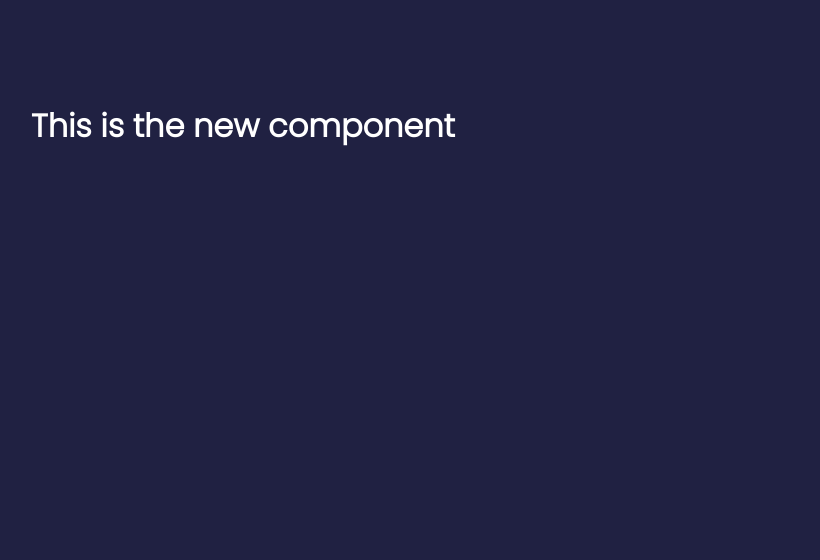
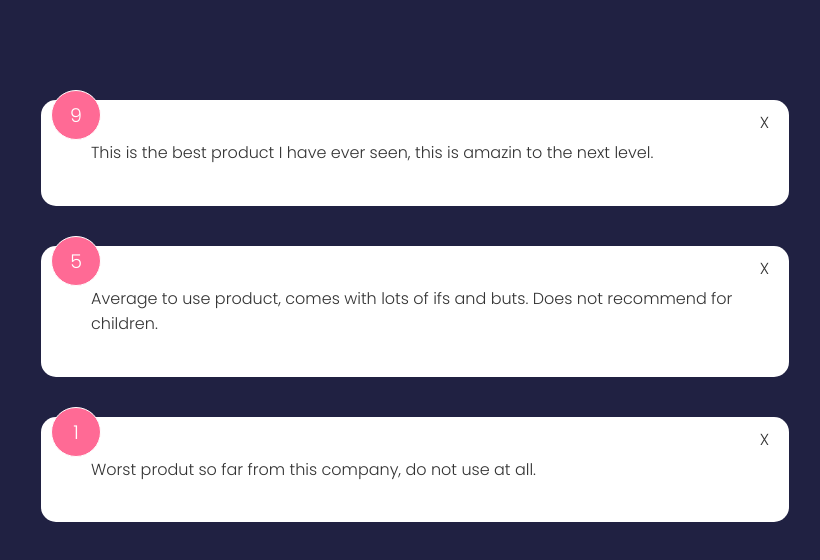
Before and after one commit to ChaitanyaVSH/svelte-feedback-app, a Svelte app: page / in a window 1280 px wide. Shown: the top 560 px of the page, without its empty margins (225-1045 px from the left). Built offline with nearby package versions, Linux system fonts and the light colour scheme.

Commit message:
[COMPONENTS]: Adding FeedbackList, FeedbackItem and Card components

```diff
--- a/public/global.css
+++ b/public/global.css
@@ -20,4 +20,5 @@ ul {
 .container {
 	max-width: 768px;
 	margin: 100px auto;
+	padding: 0 10px;
 }
--- a/src/Main.svelte
+++ b/src/Main.svelte
@@ -1,6 +1,25 @@
 <script>
+    import FeedbackList from "./components/FeedbackList.svelte";
+
+    let feedbacks = [
+        {
+            id: 0,
+            rating: 9,
+            description: "This is the best product I have ever seen, this is amazin to the next level."
+        },
+        {
+            id: 1,
+            rating: 5,
+            description: "Average to use product, comes with lots of ifs and buts. Does not recommend for children."
+        },
+        {
+            id: 2,
+            rating: 1,
+            description: "Worst produt so far from this company, do not use at all."
+        }
+    ]
 </script>
 
 <div class="container">
-    <h1>This is the new component</h1>
+    <FeedbackList {feedbacks}/>
 </div>
--- /dev/null
+++ b/src/components/Card.svelte
@@ -0,0 +1,15 @@
+<div class="card">
+    <slot></slot>
+</div>
+
+
+<style>
+    .card {
+        background-color: #fff;
+        color: #333;
+        border-radius: 15px;
+        margin: 40px 0;
+        padding: 40px 50px;
+        position: relative;
+    }
+</style>
--- /dev/null
+++ b/src/components/FeedbackItem.svelte
@@ -0,0 +1,42 @@
+<script>
+    import Card from "./Card.svelte"
+    export let item;
+</script>
+
+<Card>
+    <div class="rating">
+        {item.rating}
+    </div>
+
+    <div class="close">X</div>
+
+    <p class="text">{item.description}</p>
+</Card>
+
+<style>
+    .rating {
+        position: absolute;
+        top: -10px;
+        left: 10px;
+        border: 1px solid #fff;
+        width: 50px;
+        height: 50px;
+        background-color: #ff6a95;
+        color: #fff;
+        border-radius: 50%;
+        text-align: center;
+        padding: 10px;
+        font-size: 19px;
+    }
+
+    .close {
+        position: absolute;
+        top: 10px;
+        right: 20px;
+        cursor: pointer;
+    }
+
+    .close:hover {
+        color: red;
+    }
+</style>
--- /dev/null
+++ b/src/components/FeedbackList.svelte
@@ -0,0 +1,8 @@
+<script>
+    import FeedbackItem from "./FeedbackItem.svelte";
+    export let feedbacks = [];
+</script>
+
+{#each feedbacks as feedback (feedback.id)}
+    <FeedbackItem item={feedback} />
+{/each}
```
